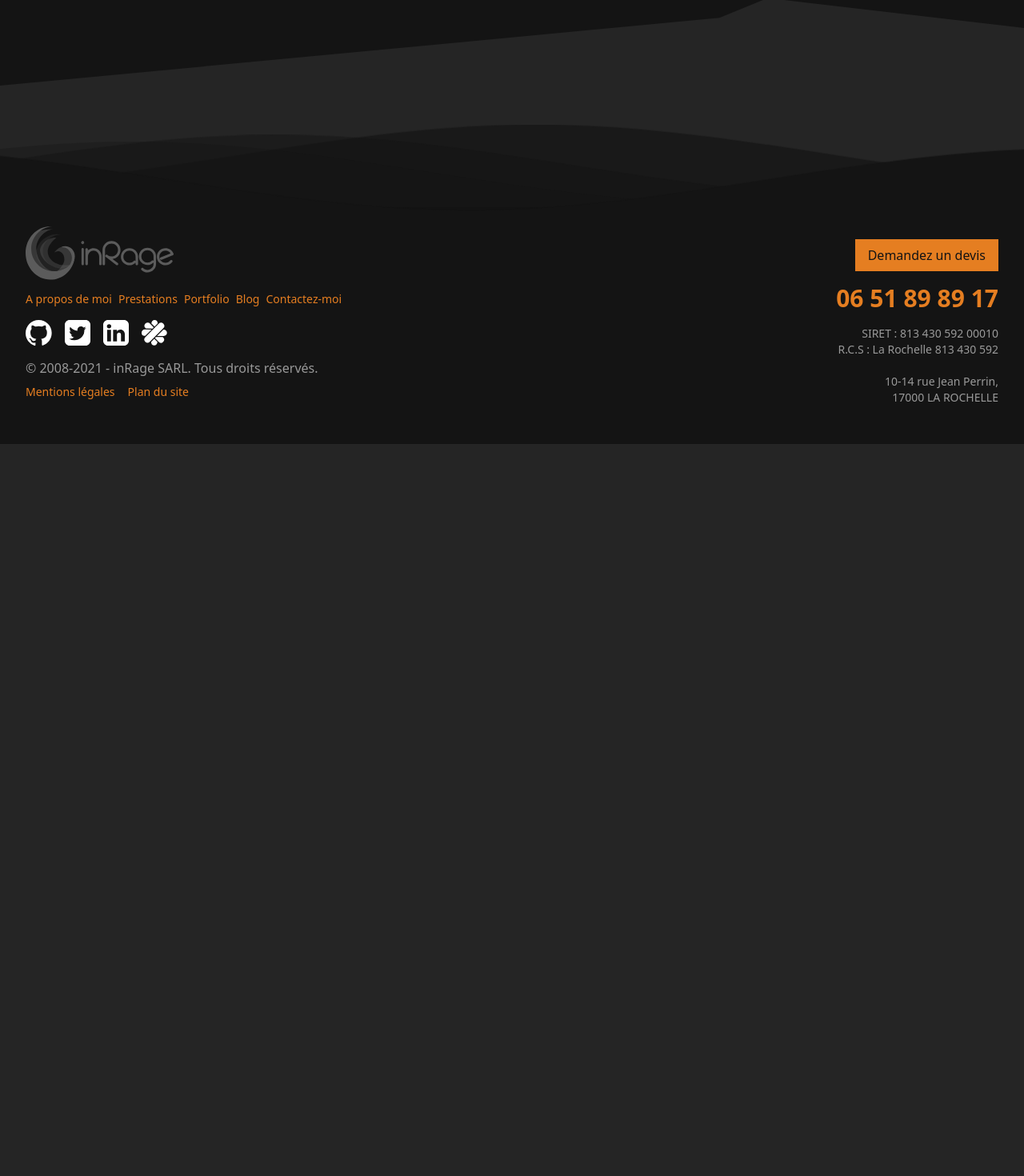
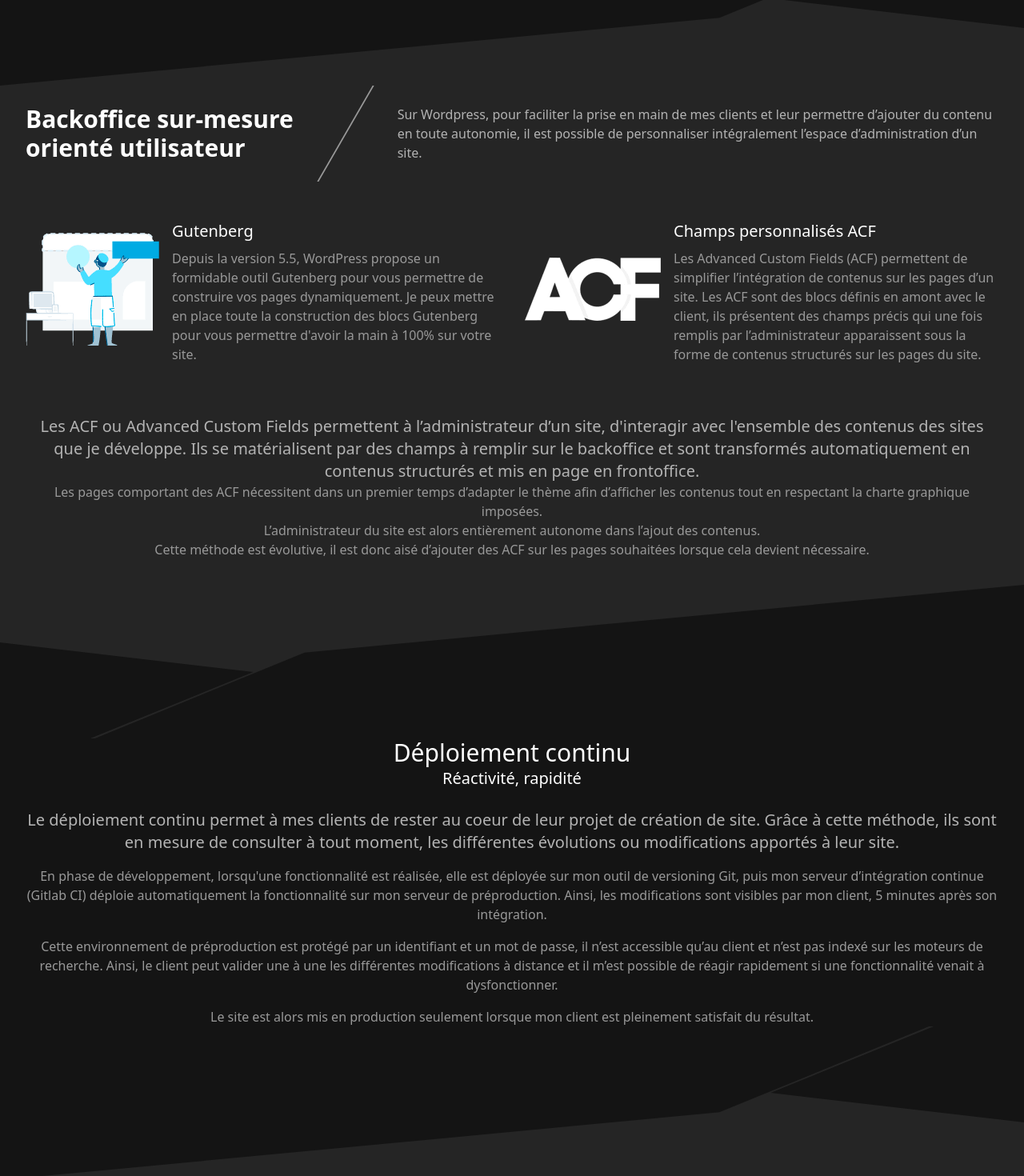
Before and after one commit to akiletour/inrage, a Next.js app: page /prestations/creation-site-web/site-wordpress in a window 1280 px wide. Shown: the part 1280-2750 px from the top of the page at 80% size. Before the commit the page ends 1835 px from the top, so only its background shows below. Built offline with nearby package versions, Linux system fonts and the light colour scheme.

Commit message:
Advance on Website page building page

```diff
--- a/pages/prestations/creation-site-web/site-wordpress.tsx
+++ b/pages/prestations/creation-site-web/site-wordpress.tsx
@@ -4,6 +4,9 @@ import Image from 'next/image';
 import Head from 'next/head';
 import Diagonal from 'components/layouts/Diagonal';
 import Quote from 'components/Quote';
+import SectionTitle from 'components/SectionTitle';
+import PageBuilderImage from '@image/page-builder.png';
+import AcfImage from '@image/acf.png';
 import WebsiteWP from '../../../public/images/website-wp.png';
 
 export default function PrestationWordPress() {
@@ -19,7 +22,10 @@ export default function PrestationWordPress() {
 
       <div className="container flex items-center">
         <div className="w-2/5">
-          <Image src={WebsiteWP} />
+          <Image
+            src={WebsiteWP}
+            alt="Développeur WordPress Freelance sur La Rochelle"
+          />
         </div>
         <div className="w-3/5 text-lg pl-5 leading-6 pt-2">
           <h2 className="text-white text-3xl font-bold">
@@ -74,6 +80,122 @@ export default function PrestationWordPress() {
         />
       </div>
 
+      <div className="container">
+        <SectionTitle
+          title={['Backoffice sur-mesure', 'orienté utilisateur']}
+          content="Sur Wordpress, pour faciliter la prise en main de mes clients et leur permettre d’ajouter du contenu en toute autonomie, il est possible de personnaliser intégralement l’espace d’administration d’un site."
+        />
+
+        <div className="grid grid-cols-2 mt-6 gap-4">
+          <div className="flex items-center">
+            <div className="flex-none mr-2">
+              <Image src={PageBuilderImage} alt="Construction de page avec Gutenberg" />
+            </div>
+            <div>
+              <h3 className="text-white mb-1 font-medium text-xl">Gutenberg</h3>
+              <p>
+                Depuis la version 5.5, WordPress propose un formidable outil
+                Gutenberg pour vous permettre de construire vos pages
+                dynamiquement. Je peux mettre en place toute la construction des
+                blocs Gutenberg pour vous permettre d&apos;avoir la main à 100% sur
+                votre site.
+              </p>
+            </div>
+          </div>
+
+          <div className="flex items-center">
+            <div className="flex-none mr-2">
+              <Image src={AcfImage} alt="Construction de page avec Advanced Custom Fields" />
+            </div>
+            <div>
+              <h3 className="text-white mb-1 font-medium text-xl">Champs personnalisés ACF</h3>
+              <p>
+                Les Advanced Custom Fields (ACF) permettent de simplifier
+                l’intégration de contenus sur les pages d’un site. Les ACF sont
+                des blocs définis en amont avec le client, ils présentent des
+                champs précis qui une fois remplis par l’administrateur
+                apparaissent sous la forme de contenus structurés sur les pages
+                du site.
+              </p>
+            </div>
+          </div>
+        </div>
+        <div className="text-center mt-8">
+          <p className="text-xl text-gray-light">
+            Les ACF ou Advanced Custom Fields permettent à l’administrateur d’un
+            site, d&apos;interagir avec l&apos;ensemble des contenus des sites que je
+            développe. Ils se matérialisent par des champs à remplir sur le
+            backoffice et sont transformés automatiquement en contenus structurés
+            et mis en page en frontoffice.
+          </p>
+
+          <p>
+            Les pages comportant des ACF nécessitent dans un premier temps
+            d’adapter le thème afin d’afficher les contenus tout en respectant la
+            charte graphique imposées.
+            <br />
+            L’administrateur du site est alors
+            entièrement autonome dans l’ajout des contenus.
+          </p>
+
+          <p>
+            Cette méthode est évolutive, il est donc aisé d’ajouter des ACF sur
+            les pages souhaitées lorsque cela devient nécessaire.
+          </p>
+        </div>
+      </div>
+
+      <div className="bg-gray-darker mt-4">
+        <Diagonal
+          flipX
+          flipY
+          className="h-8 md:h-16 lg:h-24"
+          bgClass="fill-gray-dark"
+          bgCorner="fill-gray-darker"
+        />
+        <div className="container text-center py-8 lg:py-0">
+          <div className="">
+            <h2 className="text-center text-white text-3xl">
+              Déploiement continu
+              <span className="block text-xl">Réactivité, rapidité</span>
+            </h2>
+            <p className="text-xl text-gray-light mt-3">
+              Le déploiement continu
+              permet à mes clients de rester au coeur de leur projet de création
+              de site. Grâce à cette méthode, ils sont en mesure de consulter à
+              tout moment, les différentes évolutions ou modifications apportés à
+              leur site.
+            </p>
+            <p className="mt-2">
+              En phase de développement, lorsqu&apos;une fonctionnalité est réalisée, elle est
+              déployée sur mon outil de versioning Git, puis mon serveur
+              d’intégration continue (Gitlab CI) déploie automatiquement la
+              fonctionnalité sur mon serveur de préproduction. Ainsi, les
+              modifications sont visibles par mon client, 5 minutes après son
+              intégration.
+            </p>
+
+            <p className="mt-2">
+              Cette environnement de préproduction est protégé par un identifiant et un
+              mot de passe, il n’est accessible qu’au client et n’est pas indexé
+              sur les moteurs de recherche. Ainsi, le client peut valider une à
+              une les différentes modifications à distance et il m’est possible
+              de réagir rapidement si une fonctionnalité venait à
+              dysfonctionner.
+            </p>
+
+            <p className="mt-2">
+              Le site est alors mis en production seulement lorsque mon client est
+              pleinement satisfait du résultat.
+            </p>
+          </div>
+        </div>
+        <Diagonal
+          className="h-8 md:h-16 lg:h-24"
+          bgClass="fill-gray-dark"
+          bgCorner="fill-gray-darker"
+        />
+      </div>
     </>
   );
 }
--- a/tsconfig.json
+++ b/tsconfig.json
@@ -21,6 +21,7 @@
     "baseUrl": ".",
     "paths": {
       "@type/*": ["types/*"],
+      "@image/*": ["public/images/*"]
     }
   },
   "include": [
```
Also changed, not shown: public/images/acf.png (added), public/images/page-builder.png (added).
